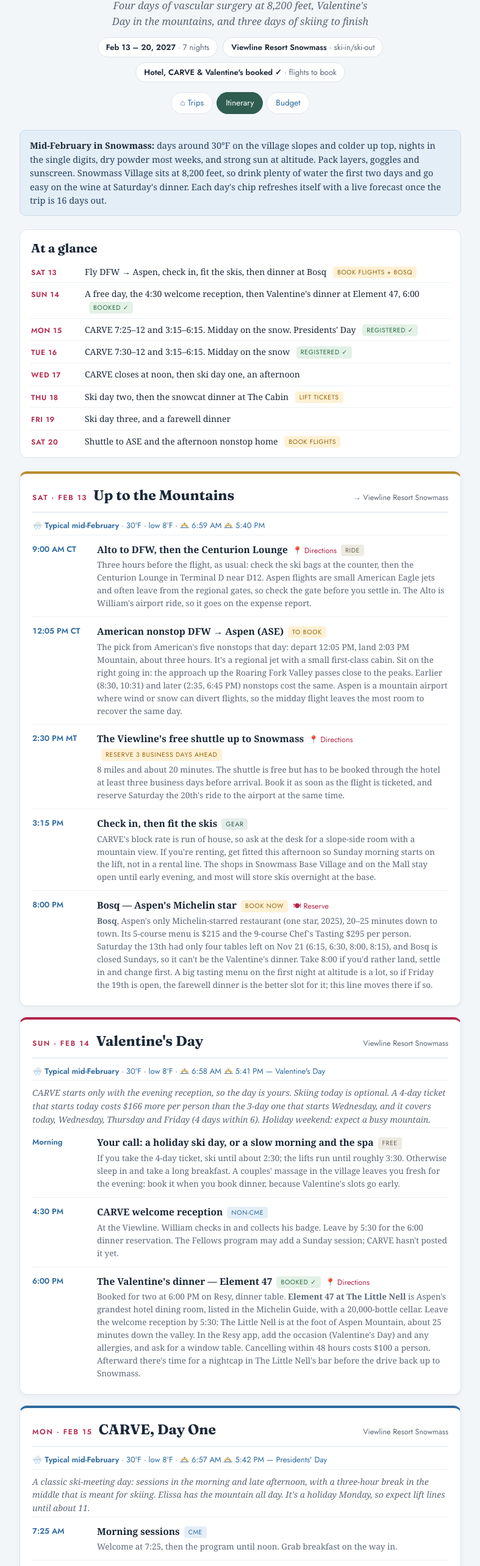
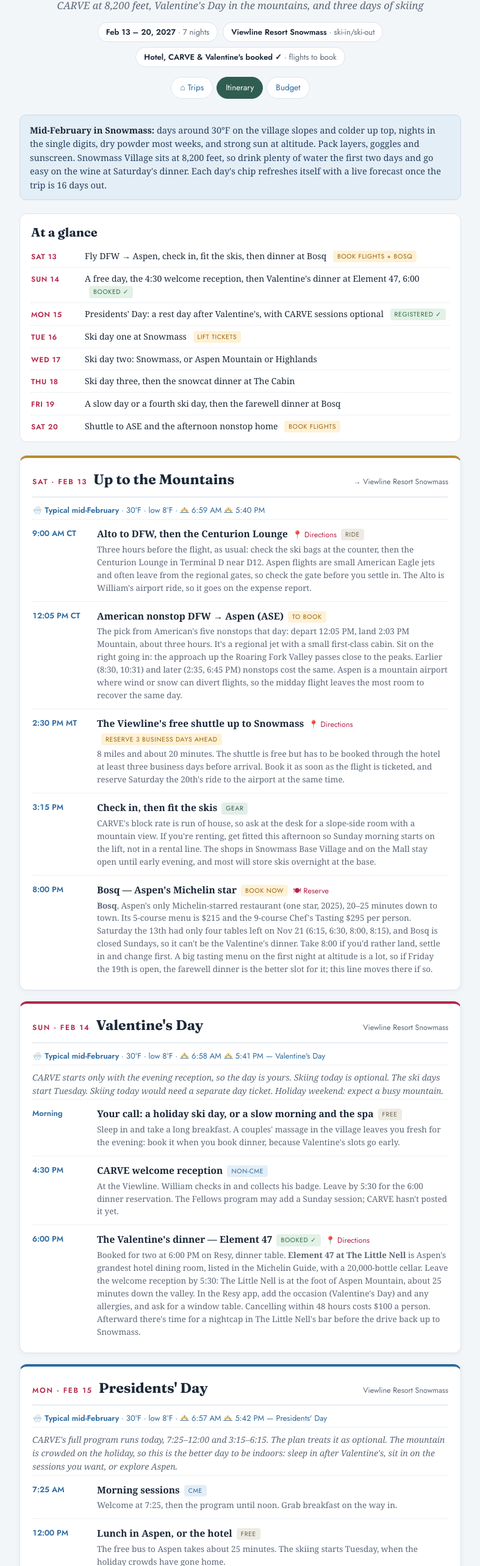
Before and after one commit to wfleischer00/wfleischer00.github.io, a plain HTML site: page snowmass-2027/index.html in a window 1280 px wide. Shown: the part 232-2800 px from the top of the page at 61% size, without its empty margins (246-1033 px from the left). Drawn offline with Linux system fonts and the light colour scheme.

Commit message:
The Valentine Run: ski Tue–Thu, CARVE sessions optional, Friday slow or a fourth day
Co-Authored-By: Claude Opus 5.5 <noreply@anthropic.com>

```diff
--- a/snowmass-2027/index.html
+++ b/snowmass-2027/index.html
@@ -129,7 +129,7 @@
       </svg>
       <div class="kicker">CARVE 2027 &middot; Snowmass Village, Colorado</div>
       <h1>The Valentine Run</h1>
-      <div class="sub">Four days of vascular surgery at 8,200 feet, Valentine's Day in the mountains, and three days of skiing to finish</div>
+      <div class="sub">CARVE at 8,200 feet, Valentine's Day in the mountains, and three days of skiing</div>
       <div class="meta"><span class="chip"><b>Feb 13 – 20, 2027</b>&nbsp;· 7 nights</span><span class="chip"><b>Viewline Resort Snowmass</b> · ski-in/ski-out</span><span class="chip"><b>Hotel, CARVE &amp; Valentine's booked ✓</b> · flights to book</span></div>
       <nav class="nav"><a href="../" title="All trips">⌂ Trips</a><a href="index.html" class="active">Itinerary</a><a href="budget.html">Budget</a></nav>
     </header>
@@ -140,11 +140,11 @@
     <h2>At a glance</h2>
     <div class="grow"><span class="gd">Sat 13</span><span class="gp">Fly DFW → Aspen, check in, fit the skis, then dinner at Bosq <span class="tag t-todo">book flights + Bosq</span></span></div>
     <div class="grow"><span class="gd">Sun 14</span><span class="gp">A free day, the 4:30 welcome reception, then Valentine's dinner at Element 47, 6:00 <span class="tag t-book">booked ✓</span></span></div>
-    <div class="grow"><span class="gd">Mon 15</span><span class="gp">CARVE 7:25–12 and 3:15–6:15. Midday on the snow. Presidents' Day <span class="tag t-book">registered ✓</span></span></div>
-    <div class="grow"><span class="gd">Tue 16</span><span class="gp">CARVE 7:30–12 and 3:15–6:15. Midday on the snow <span class="tag t-book">registered ✓</span></span></div>
-    <div class="grow"><span class="gd">Wed 17</span><span class="gp">CARVE closes at noon, then ski day one, an afternoon</span></div>
-    <div class="grow"><span class="gd">Thu 18</span><span class="gp">Ski day two, then the snowcat dinner at The Cabin <span class="tag t-todo">lift tickets</span></span></div>
-    <div class="grow"><span class="gd">Fri 19</span><span class="gp">Ski day three, and a farewell dinner</span></div>
+    <div class="grow"><span class="gd">Mon 15</span><span class="gp">Presidents' Day: a rest day after Valentine's, with CARVE sessions optional <span class="tag t-book">registered ✓</span></span></div>
+    <div class="grow"><span class="gd">Tue 16</span><span class="gp">Ski day one at Snowmass <span class="tag t-todo">lift tickets</span></span></div>
+    <div class="grow"><span class="gd">Wed 17</span><span class="gp">Ski day two: Snowmass, or Aspen Mountain or Highlands</span></div>
+    <div class="grow"><span class="gd">Thu 18</span><span class="gp">Ski day three, then the snowcat dinner at The Cabin</span></div>
+    <div class="grow"><span class="gd">Fri 19</span><span class="gp">A slow day or a fourth ski day, then the farewell dinner at Bosq</span></div>
     <div class="grow"><span class="gd">Sat 20</span><span class="gp">Shuttle to ASE and the afternoon nonstop home <span class="tag t-todo">book flights</span></span></div>
   </div>
 
@@ -161,51 +161,54 @@
   <div class="day valentine">
     <div class="dayhead"><span class="date" data-day="2027-02-14" data-tz="America/Denver">Sun &middot; Feb 14</span><span class="title">Valentine's Day</span><span class="lodge">Viewline Resort Snowmass</span></div>
     <div class="wxday" data-date="2027-02-14" data-lat="39.2130" data-lon="-106.9378">🌨️ <b>Typical mid-February</b> · 30°F · low 8°F · <svg class="sunico" aria-label="sunrise"><use href="#ico-sunrise"/></svg> 6:58 AM <svg class="sunico" aria-label="sunset"><use href="#ico-sunset"/></svg> 5:41 PM — Valentine's Day</div>
-    <div class="fixed">CARVE starts only with the evening reception, so the day is yours. Skiing today is optional. A 4-day ticket that starts today costs $166 more per person than the 3-day one that starts Wednesday, and it covers today, Wednesday, Thursday and Friday (4 days within 6). Holiday weekend: expect a busy mountain.</div>
-    <div class="stop"><div class="when">Morning</div><div class="what"><span class="name">Your call: a holiday ski day, or a slow morning and the spa</span><span class="tag t-relax">free</span><div class="note">If you take the 4-day ticket, ski until about 2:30; the lifts run until roughly 3:30. Otherwise sleep in and take a long breakfast. A couples' massage in the village leaves you fresh for the evening: book it when you book dinner, because Valentine's slots go early.</div></div></div>
+    <div class="fixed">CARVE starts only with the evening reception, so the day is yours. Skiing today is optional. The ski days start Tuesday. Skiing today would need a separate day ticket. Holiday weekend: expect a busy mountain.</div>
+    <div class="stop"><div class="when">Morning</div><div class="what"><span class="name">Your call: a holiday ski day, or a slow morning and the spa</span><span class="tag t-relax">free</span><div class="note">Sleep in and take a long breakfast. A couples' massage in the village leaves you fresh for the evening: book it when you book dinner, because Valentine's slots go early.</div></div></div>
     <div class="stop"><div class="when">4:30 PM</div><div class="what"><span class="name">CARVE welcome reception</span><span class="tag t-conf">non-CME</span><div class="note">At the Viewline. William checks in and collects his badge. Leave by 5:30 for the 6:00 dinner reservation. The Fellows program may add a Sunday session; CARVE hasn't posted it yet.</div></div></div>
     <div class="stop"><div class="when">6:00 PM</div><div class="what"><span class="name">The Valentine's dinner — Element 47</span><span class="tag t-book">booked ✓</span><a class="dir" href="https://maps.apple.com/?daddr=The%20Little%20Nell%2C%20675%20E%20Durant%20Ave%2C%20Aspen%2C%20CO&amp;dirflg=d" target="_blank" rel="noopener">📍 Directions</a><div class="note">Booked for two at 6:00 PM on Resy, dinner table. <b>Element 47 at The Little Nell</b> is Aspen's grandest hotel dining room, listed in the Michelin Guide, with a 20,000-bottle cellar. Leave the welcome reception by 5:30: The Little Nell is at the foot of Aspen Mountain, about 25 minutes down the valley. In the Resy app, add the occasion (Valentine's Day) and any allergies, and ask for a window table. Cancelling within 48 hours costs $100 a person. Afterward there's time for a nightcap in The Little Nell's bar before the drive back up to Snowmass.</div></div></div>
   </div>
 
   <div class="day conf">
-    <div class="dayhead"><span class="date" data-day="2027-02-15" data-tz="America/Denver">Mon &middot; Feb 15</span><span class="title">CARVE, Day One</span><span class="lodge">Viewline Resort Snowmass</span></div>
+    <div class="dayhead"><span class="date" data-day="2027-02-15" data-tz="America/Denver">Mon &middot; Feb 15</span><span class="title">Presidents' Day</span><span class="lodge">Viewline Resort Snowmass</span></div>
     <div class="wxday" data-date="2027-02-15" data-lat="39.2130" data-lon="-106.9378">🌨️ <b>Typical mid-February</b> · 30°F · low 8°F · <svg class="sunico" aria-label="sunrise"><use href="#ico-sunrise"/></svg> 6:57 AM <svg class="sunico" aria-label="sunset"><use href="#ico-sunset"/></svg> 5:42 PM — Presidents' Day</div>
-    <div class="fixed">A classic ski-meeting day: sessions in the morning and late afternoon, with a three-hour break in the middle that is meant for skiing. Elissa has the mountain all day. It's a holiday Monday, so expect lift lines until about 11.</div>
+    <div class="fixed">CARVE's full program runs today, 7:25–12:00 and 3:15–6:15. The plan treats it as optional. The mountain is crowded on the holiday, so this is the better day to be indoors: sleep in after Valentine's, sit in on the sessions you want, or explore Aspen.</div>
     <div class="stop"><div class="when">7:25 AM</div><div class="what"><span class="name">Morning sessions</span><span class="tag t-conf">CME</span><div class="note">Welcome at 7:25, then the program until noon. Grab breakfast on the way in.</div></div></div>
-    <div class="stop"><div class="when">12:00 PM</div><div class="what"><span class="name">Midday on the snow together</span><span class="tag t-ski">12:00 – 3:15</span><div class="note">CARVE breaks from 12:00 to 3:15, with lunch on your own. From the ski-in/ski-out door that's about two hours of skiing: meet Elissa on the mountain, have lunch at a slope-side lodge, and be back in the building by 3:10. A multi-day ticket's days are counted per day skied, so a midday run here uses a whole day. Elissa's own ticket can start today if she wants a day on her own.</div></div></div>
+    <div class="stop"><div class="when">12:00 PM</div><div class="what"><span class="name">Lunch in Aspen, or the hotel</span><span class="tag t-relax">free</span><div class="note">The free bus to Aspen takes about 25 minutes. The skiing starts Tuesday, when the holiday crowds have gone home.</div></div></div>
     <div class="stop"><div class="when">3:15 PM</div><div class="what"><span class="name">Afternoon sessions</span><span class="tag t-conf">to 6:15</span><div class="note">The day's last talk ends at 6:15.</div></div></div>
     <div class="stop"><div class="when">7:30 PM</div><div class="what"><span class="name">Dinner</span><span class="tag t-eat">confirm</span><a class="dir" href="https://www.opentable.com/r/cache-cache-aspen" target="_blank" rel="noopener">🍽 Reserve</a><div class="note"><b>Cache Cache</b>, Aspen's long-running French bistro, open nightly from 5:30. February dates open on OpenTable on <b>Jan 1 at 6:00 PM MT</b>. Or <b>Matsuhisa Aspen</b> for Nobu's sushi: the downstairs dining room is booked by phone only (970-544-6628) and opens 30 days ahead, about Jan 15.</div></div></div>
   </div>
 
   <div class="day conf">
-    <div class="dayhead"><span class="date" data-day="2027-02-16" data-tz="America/Denver">Tue &middot; Feb 16</span><span class="title">CARVE, Day Two</span><span class="lodge">Viewline Resort Snowmass</span></div>
+    <div class="day ski">
+    <div class="dayhead"><span class="date" data-day="2027-02-16" data-tz="America/Denver">Tue &middot; Feb 16</span><span class="title">Ski Day One</span><span class="lodge">Viewline Resort Snowmass</span></div>
     <div class="wxday" data-date="2027-02-16" data-lat="39.2130" data-lon="-106.9378">🌨️ <b>Typical mid-February</b> · 30°F · low 8°F · <svg class="sunico" aria-label="sunrise"><use href="#ico-sunrise"/></svg> 6:56 AM <svg class="sunico" aria-label="sunset"><use href="#ico-sunset"/></svg> 5:43 PM</div>
-    <div class="stop"><div class="when">7:30 AM</div><div class="what"><span class="name">Fellows' case presentations, then the morning program</span><span class="tag t-conf">CME</span><div class="note">Until noon.</div></div></div>
-    <div class="stop"><div class="when">12:00 PM</div><div class="what"><span class="name">Midday on the snow</span><span class="tag t-ski">12:00 – 3:15</span><div class="note">The same window as Monday, and the mountain is quieter now that the holiday weekend is over.</div></div></div>
-    <div class="stop"><div class="when">3:15 PM</div><div class="what"><span class="name">Afternoon sessions</span><span class="tag t-conf">to 6:15</span><div class="note">Ending with the complications cases at 5:45.</div></div></div>
-    <div class="stop"><div class="when">7:30 PM</div><div class="what"><span class="name">Dinner</span><span class="tag t-eat">confirm</span><div class="note">Whichever of Cache Cache and Matsuhisa wasn't Monday's. Or stay in Snowmass Village after a long day of sessions: the Viewline's own restaurants are casual and in the building.</div></div></div>
+    <div class="fixed">CARVE runs 7:30–12:00 and 3:15–6:15 today and Wednesday morning. The plan skips it for the snow. Drop in for a session if you like, since the meeting rooms are in the hotel.</div>
+    <div class="stop"><div class="when">8:30 AM</div><div class="what"><span class="name">First chair from the hotel</span><span class="tag t-ski">ticket day 1</span><div class="note">The holiday crowds are gone today. Warm up on Snowmass's long, wide groomers off the Elk Camp Gondola, the biggest of Aspen's four mountains. The lifts run until about 3:30.</div></div></div>
+    <div class="stop"><div class="when">Lunch</div><div class="what"><span class="name">On the mountain</span><span class="tag t-eat">walk-in</span><div class="note">The Elk Camp Restaurant at the top of the gondola is a walk-in cafeteria. For a sit-down lunch, Gwyn's High Alpine is worth a reservation. Allow about $80 for two.</div></div></div>
+    <div class="stop"><div class="when">Evening</div><div class="what"><span class="name">Dinner</span><span class="tag t-eat">confirm</span><div class="note">Cache Cache or Matsuhisa, whichever Monday wasn't. Or stay in the village after the first full day at altitude.</div></div></div>
   </div>
 
+
   <div class="day ski">
-    <div class="dayhead"><span class="date" data-day="2027-02-17" data-tz="America/Denver">Wed &middot; Feb 17</span><span class="title">CARVE Closes · Ski Day One</span><span class="lodge">Viewline Resort Snowmass</span></div>
+    <div class="day ski">
+    <div class="dayhead"><span class="date" data-day="2027-02-17" data-tz="America/Denver">Wed &middot; Feb 17</span><span class="title">Ski Day Two</span><span class="lodge">Viewline Resort Snowmass</span></div>
     <div class="wxday" data-date="2027-02-17" data-lat="39.2130" data-lon="-106.9378">🌨️ <b>Typical mid-February</b> · 30°F · low 8°F · <svg class="sunico" aria-label="sunrise"><use href="#ico-sunrise"/></svg> 6:55 AM <svg class="sunico" aria-label="sunset"><use href="#ico-sunset"/></svg> 5:44 PM</div>
-    <div class="stop"><div class="when">7:30 AM</div><div class="what"><span class="name">The last morning of CARVE</span><span class="tag t-conf">CME</span><div class="note">The program ends at noon with "My Toughest Case &amp; What I Learned." Complete the post-test and evaluation to claim credit, up to 21.75 AMA PRA Category 1.</div></div></div>
-    <div class="stop"><div class="when">12:15 PM</div><div class="what"><span class="name">Ski day one: an afternoon</span><span class="tag t-ski">ticket day 1</span><div class="note">Change and go: about three hours before the lifts close. Elissa can ski the morning and meet William at noon. The 3-day ticket's window runs Wednesday through Sunday, so all three ski days fit.</div></div></div>
-    <div class="stop"><div class="when">Evening</div><div class="what"><span class="name">Dinner</span><span class="tag t-eat">confirm</span><div class="note">An easy night after the first ski afternoon: in the village, or room service and an early night before two full days on the snow.</div></div></div>
+    <div class="stop"><div class="when">8:30 AM</div><div class="what"><span class="name">A day on another mountain, or more Snowmass</span><span class="tag t-ski">ticket day 2</span><div class="note">The resort's ticket covers all four mountains. Aspen Mountain and Aspen Highlands are about 25 minutes away on the free bus from Snowmass. Or stay at Snowmass and, if your legs and the weather allow, take a run off the Big Burn. CARVE closes at noon today with "My Toughest Case." CME credit needs actual attendance plus the post-test and evaluation.</div></div></div>
+    <div class="stop"><div class="when">Evening</div><div class="what"><span class="name">An easy night</span><span class="tag t-relax">in the village</span><div class="note">The village, or room service and an early night.</div></div></div>
   </div>
 
+
   <div class="day ski">
-    <div class="dayhead"><span class="date" data-day="2027-02-18" data-tz="America/Denver">Thu &middot; Feb 18</span><span class="title">Ski Day Two</span><span class="lodge">Viewline Resort Snowmass</span></div>
+    <div class="dayhead"><span class="date" data-day="2027-02-18" data-tz="America/Denver">Thu &middot; Feb 18</span><span class="title">Ski Day Three</span><span class="lodge">Viewline Resort Snowmass</span></div>
     <div class="wxday" data-date="2027-02-18" data-lat="39.2130" data-lon="-106.9378">🌨️ <b>Typical mid-February</b> · 30°F · low 8°F · <svg class="sunico" aria-label="sunrise"><use href="#ico-sunrise"/></svg> 6:54 AM <svg class="sunico" aria-label="sunset"><use href="#ico-sunset"/></svg> 5:45 PM</div>
-    <div class="stop"><div class="when">8:30 AM</div><div class="what"><span class="name">A full day at Snowmass</span><span class="tag t-ski">ticket day 2</span><div class="note">First chair from the hotel. Snowmass is the biggest of Aspen's four mountains, and its long, wide cruisers suit a relaxed day. Ride the Elk Camp Gondola for the morning groomers, and if the legs and the weather agree, take a run off the Big Burn in the afternoon. The resort's ticket works on all four mountains, so Aspen Mountain or Highlands are an option for Friday: about 25 minutes away on the free bus.</div></div></div>
-    <div class="stop"><div class="when">Lunch</div><div class="what"><span class="name">On the mountain</span><span class="tag t-eat">walk-in</span><div class="note">The Elk Camp Restaurant at the top of the gondola is a walk-in cafeteria. For a sit-down lunch, Gwyn's High Alpine is worth a reservation. Allow about $80 for two. The midday breaks on Monday and Tuesday work the same way.</div></div></div>
+    <div class="stop"><div class="when">8:30 AM</div><div class="what"><span class="name">A full day at Snowmass</span><span class="tag t-ski">ticket day 3</span><div class="note">The last ski day. First chair from the hotel. Snowmass is the biggest of Aspen's four mountains, and its long, wide cruisers suit a relaxed day. Ride the Elk Camp Gondola for the morning groomers, and if the legs and the weather agree, take a run off the Big Burn in the afternoon. The resort's ticket works on all four mountains, so Aspen Mountain or Highlands are an option for Friday: about 25 minutes away on the free bus.</div></div></div>
+    <div class="stop"><div class="when">Lunch</div><div class="what"><span class="name">On the mountain</span><span class="tag t-eat">walk-in</span><div class="note">The Elk Camp Restaurant at the top of the gondola is a walk-in cafeteria. For a sit-down lunch, Gwyn's High Alpine is worth a reservation. Allow about $80 for two.</div></div></div>
     <div class="stop"><div class="when">Evening</div><div class="what"><span class="name">Snowcat dinner on the mountain</span><span class="tag t-todo">Tock, early Jan</span><a class="dir" href="https://www.exploretock.com/the-cabin-aspen" target="_blank" rel="noopener">🍽 Reserve</a><div class="note"><b>Snowcat dinner at The Cabin</b>, on Snowmass Mountain: a heated snowcat up the dark slopes to a five-course dinner, $229.49 a person all-in, prepaid and non-refundable. It runs Tuesdays and Thursdays, leaves from Base Village a few minutes from the hotel, and Tock opens one month at a time, so February should open in early January. If you want something grander, <b>Cloud Nine</b> on Aspen Highlands also runs Thursday snowcat dinners ($280 plus 22% service, wine pairing $120; <a class="evt" href="https://www.exploretock.com/cloud-nine-aspen" target="_blank" rel="noopener">Tock</a>).</div></div></div>
   </div>
 
   <div class="day ski">
-    <div class="dayhead"><span class="date" data-day="2027-02-19" data-tz="America/Denver">Fri &middot; Feb 19</span><span class="title">Ski Day Three</span><span class="lodge">Viewline Resort Snowmass</span></div>
+    <div class="dayhead"><span class="date" data-day="2027-02-19" data-tz="America/Denver">Fri &middot; Feb 19</span><span class="title">A Slow Friday</span><span class="lodge">Viewline Resort Snowmass</span></div>
     <div class="wxday" data-date="2027-02-19" data-lat="39.2130" data-lon="-106.9378">🌨️ <b>Typical mid-February</b> · 30°F · low 8°F · <svg class="sunico" aria-label="sunrise"><use href="#ico-sunrise"/></svg> 6:52 AM <svg class="sunico" aria-label="sunset"><use href="#ico-sunset"/></svg> 5:46 PM</div>
-    <div class="stop"><div class="when">8:30 AM</div><div class="what"><span class="name">The last day on the snow</span><span class="tag t-ski">ticket day 3</span><div class="note">Ski whatever you liked best on Thursday. Return rental gear by closing, or have the shop pick it up from the hotel.</div></div></div>
+    <div class="stop"><div class="when">Morning</div><div class="what"><span class="name">Rest your legs, or one more on the snow</span><span class="tag t-relax">your call</span><div class="note">Sleep in, have a long breakfast and book a massage. Or switch to a 4-day ticket, $134 more each, and ski Friday too: its 6-day window runs Tue–Sun. Rentals go back today either way.</div></div></div>
     <div class="stop"><div class="when">Evening</div><div class="what"><span class="name">Farewell dinner</span><span class="tag t-eat">confirm</span><div class="note">If Bosq has a table on Friday, this is the night for it. Otherwise Matsuhisa or Cache Cache, whichever you haven't tried. Either way, ask for a 7:30 table, which leaves time to clean up after skiing.</div></div></div>
   </div>
 
@@ -220,7 +223,7 @@
   <div class="day todo">
     <div class="dayhead"><span class="date">To do</span><span class="title">Before you go</span><span class="lodge">in date order</span></div>
     <div class="stop"><div class="when">Now</div><div class="what"><span class="name">Book the Aspen nonstops</span><div class="note">Saturday the 13th at 12:05 PM out and Saturday the 20th at 2:38 PM home. Prices are already high for this week. William's ticket is the one TVA reimburses, so keep its receipt separate from Elissa's.</div></div></div>
-    <div class="stop"><div class="when">By Jan 17</div><div class="what"><span class="name">Buy two Aspen Snowmass lift tickets</span><a class="dir" href="https://shop.aspensnowmass.com/l/all-lift-tickets/all-lift-ticket/c/lift-tickets" target="_blank" rel="noopener">🎟 Tickets</a><div class="note">A 3-day ticket starting Wed Feb 17 is $762 per adult, or a 4-day starting Sun Feb 14 is $928, prices as of Nov 21. Both already include the advance discount, which needs 30 days ahead. Prices are dynamic and generally rise, so earlier is better. The Ikon Session pass doesn't include Aspen Snowmass at all.</div></div></div>
+    <div class="stop"><div class="when">By Jan 17</div><div class="what"><span class="name">Buy two Aspen Snowmass lift tickets</span><a class="dir" href="https://shop.aspensnowmass.com/l/all-lift-tickets/all-lift-ticket/c/lift-tickets" target="_blank" rel="noopener">🎟 Tickets</a><div class="note">A 3-day ticket starting Tue Feb 16 is $762 per adult (any 3 days within Tue–Sat), or a 4-day starting Tue is $896 to add Friday, prices as of Nov 21. Both already include the advance discount, which needs 30 days ahead. Prices are dynamic and generally rise, so earlier is better. The Ikon Session pass doesn't include Aspen Snowmass at all.</div></div></div>
     <div class="stop"><div class="when">Now</div><div class="what"><span class="name">Reserve Bosq</span><div class="note">Element 47 is booked for Valentine's, Sun 6:00 PM ✓. Bosq on OpenTable: Friday the 19th if it has a table, otherwise Saturday the 13th at 8:00. Book a couples' massage for Sunday afternoon at the same time.</div></div></div>
     <div class="stop"><div class="when">Jan 1</div><div class="what"><span class="name">Cache Cache opens February on OpenTable</span><div class="note">At 6:00 PM MT. In early January, also book The Cabin's Thursday snowcat dinner on Tock. Around Jan 15, phone Matsuhisa for downstairs tables.</div></div></div>
     <div class="stop"><div class="when">Jan 4</div><div class="what"><span class="name">Last day to cancel CARVE for a refund</span><div class="note">The full amount less $100 if cancelled by Jan 4. Nothing after.</div></div></div>
```
Also changed, not shown: snowmass-2027/budget.html (+4 -4 lines).
